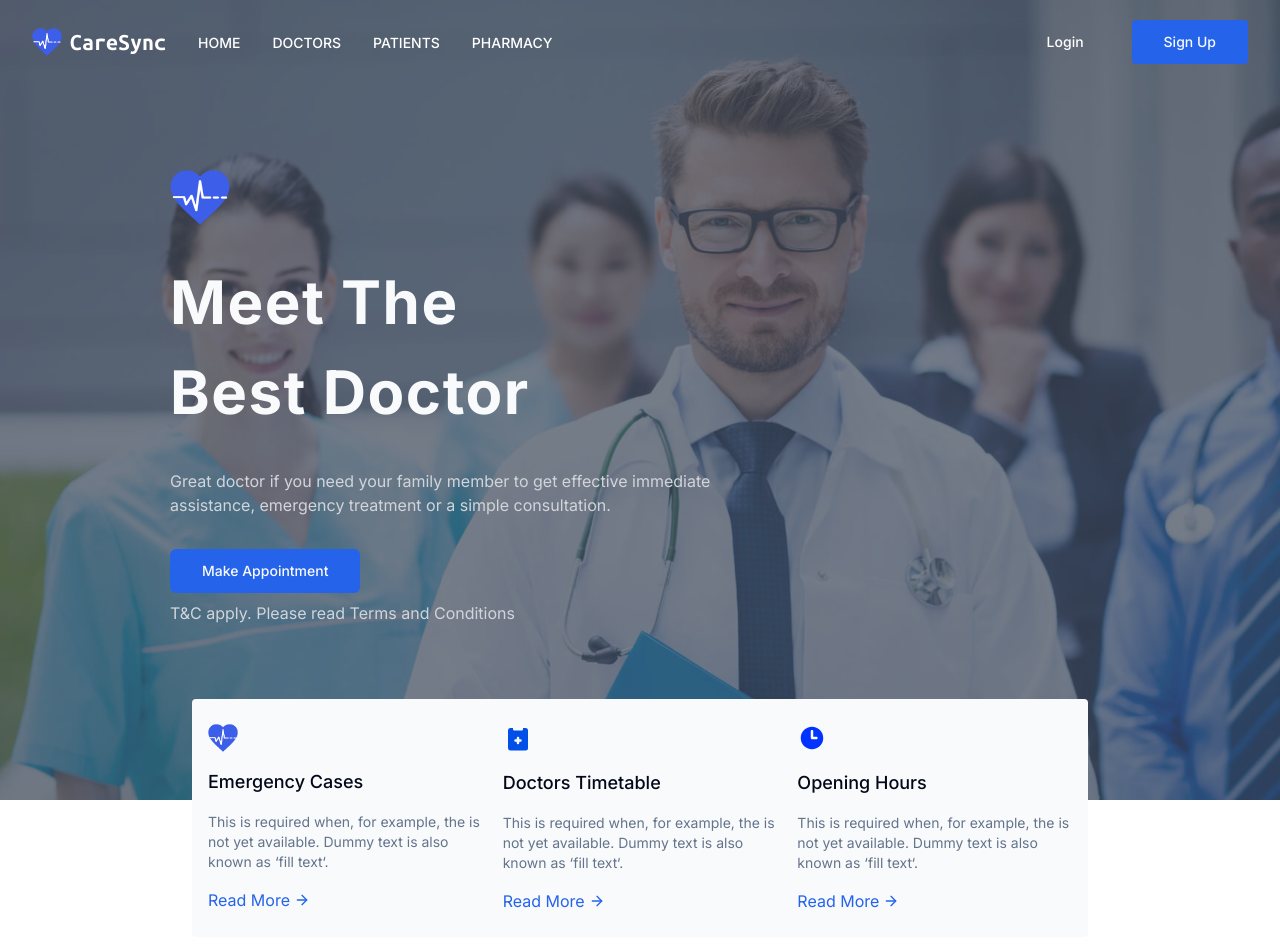
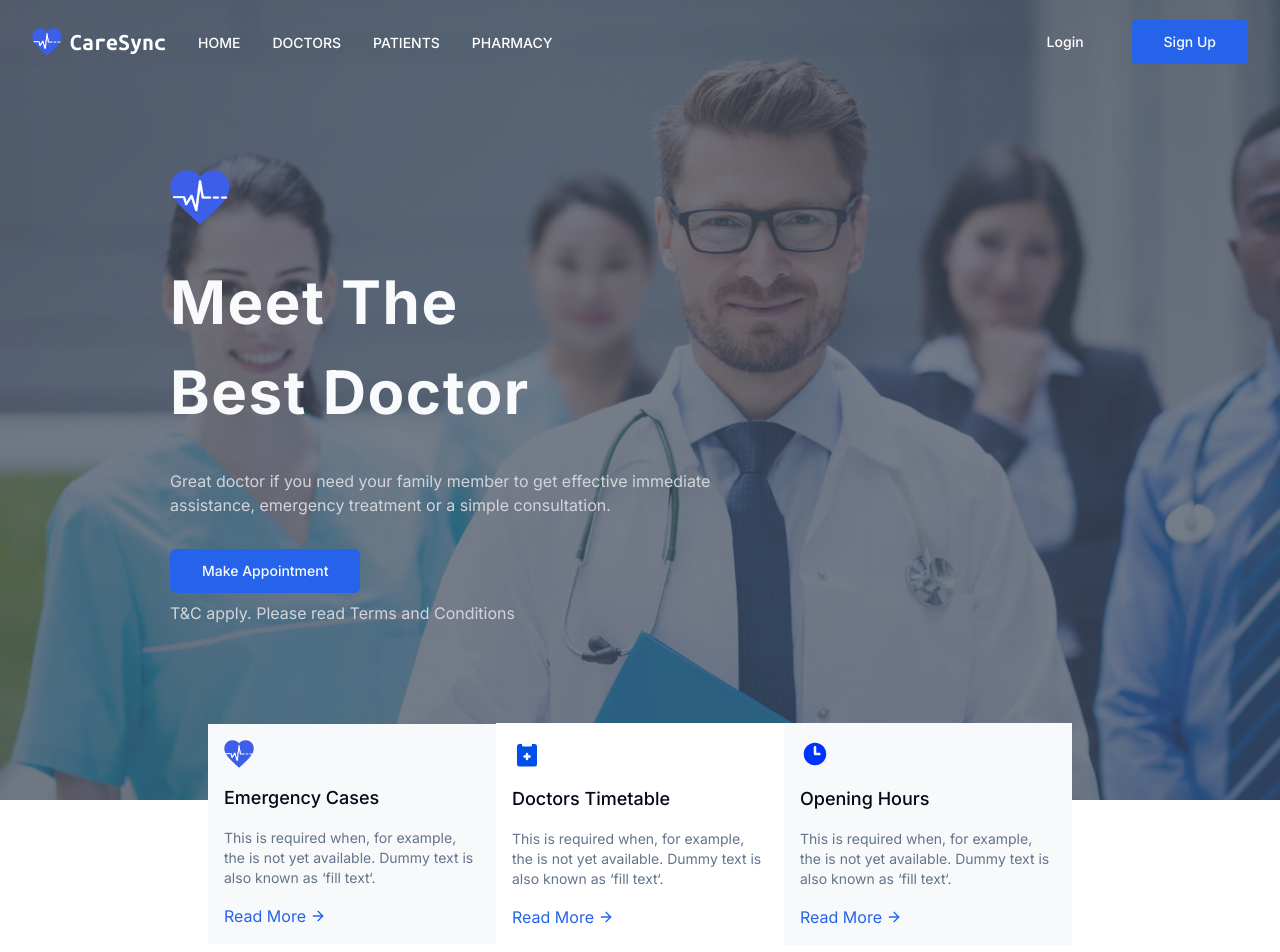
Before and after one commit to jonyBhatt/Doctris, a Next.js app: page / in a window 1280 px wide. Shown: the top 952 px of the page. Built offline with nearby package versions, Linux system fonts and the light colour scheme.

Commit message:
fix header

```diff
--- a/components/shared/Header/header.tsx
+++ b/components/shared/Header/header.tsx
@@ -26,9 +26,9 @@ export const Header = () => {
             </span>
           </div>
         </div>
-        <div className="bg-primary-foreground px-4 py-6 mt-28 w-full md:max-w-4xl mx-auto md:-mt-24 rounded">
-          <div className="flex justify-between flex-col gap-5 md:flex-row items-center">
-            <div className="flex flex-col gap-4">
+        <div className=" px-4 py-6 mt-28 w-full md:max-w-4xl mx-auto md:-mt-24 rounded">
+          <div className="flex justify-between flex-col gap-5 md:gap-0 md:flex-row items-center">
+            <div className="flex flex-col gap-4 bg-[#F8F9FA] p-4">
               <Image src="/assets/logo.png" alt="logo" width={30} height={30} />
               <h2 className="font-medium font-inter text-lg">
                 Emergency Cases
@@ -41,7 +41,7 @@ export const Header = () => {
                 Read More <ArrowRightIcon className="w-4 h-4" />
               </Link>
             </div>
-            <div className="flex flex-col gap-4">
+            <div className="flex flex-col gap-4 bg-[#FFFFFF] p-4">
               <Image
                 src="/assets/timeline.svg"
                 alt="logo"
@@ -59,7 +59,7 @@ export const Header = () => {
                 Read More <ArrowRightIcon className="w-4 h-4" />
               </Link>
             </div>
-            <div className="flex flex-col gap-4">
+            <div className="flex flex-col gap-4 bg-[#F8F9FA] p-4">
               <Image
                 src="/assets/opening.svg"
                 alt="logo"
```
